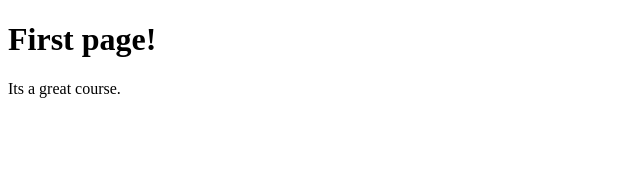
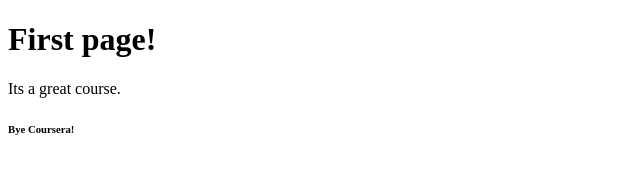
Before and after one commit to aditimantri2196/coursera-test1, a plain HTML site: page website/index.html in a window 1280 px wide. Shown: the full height of the page, 0-640 px from the left. Drawn offline with Linux system fonts and the light colour scheme.

Commit message:
Modification done for second time.

```diff
--- a/website/index.html
+++ b/website/index.html
@@ -6,5 +6,7 @@
 <body>
 	<h1>First page!</h1>
 	<p> Its a great course. </p>
+
+	<h6>Bye Coursera!</h6>
 </body>
 </html>
```
